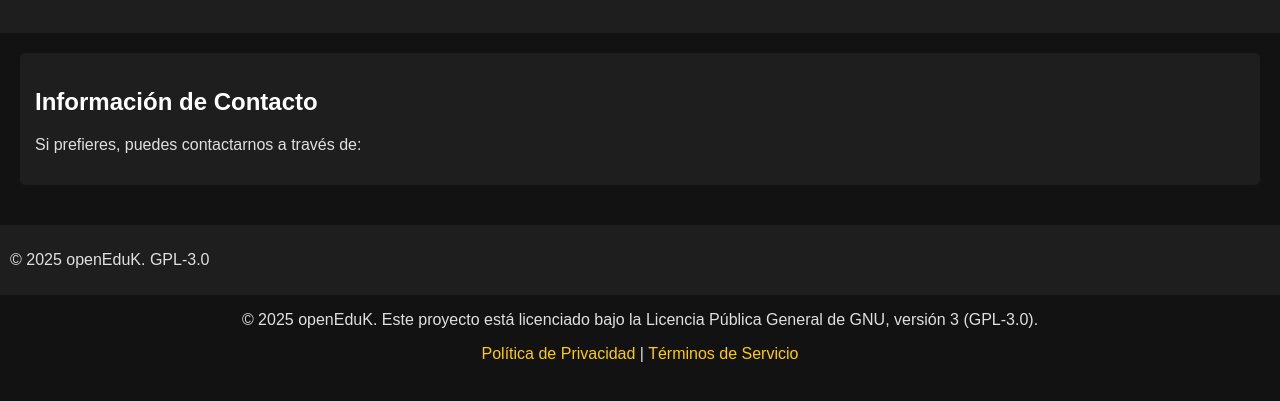
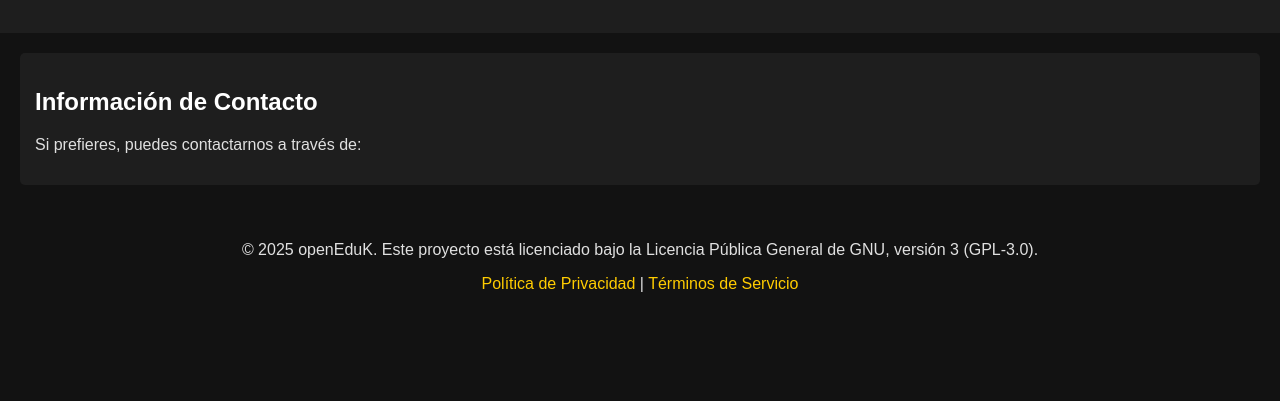
Before and after one commit to openEduK/openeduk.github.io, a plain HTML site: page contactanos.html in a window 1280 px wide. Shown: the part 161-562 px from the top of the page. Drawn offline with Linux system fonts and the light colour scheme.

Commit message:
Update contactanos.html
Correción del footer

```diff
--- a/contactanos.html
+++ b/contactanos.html
@@ -28,9 +28,5 @@
             </ul>
         </section>
     </main>
-
-    <footer>
-        <p>&copy; 2025 openEduK. GPL-3.0</p>
-    </footer>
-</body>
+  </body>
 </html>
```
